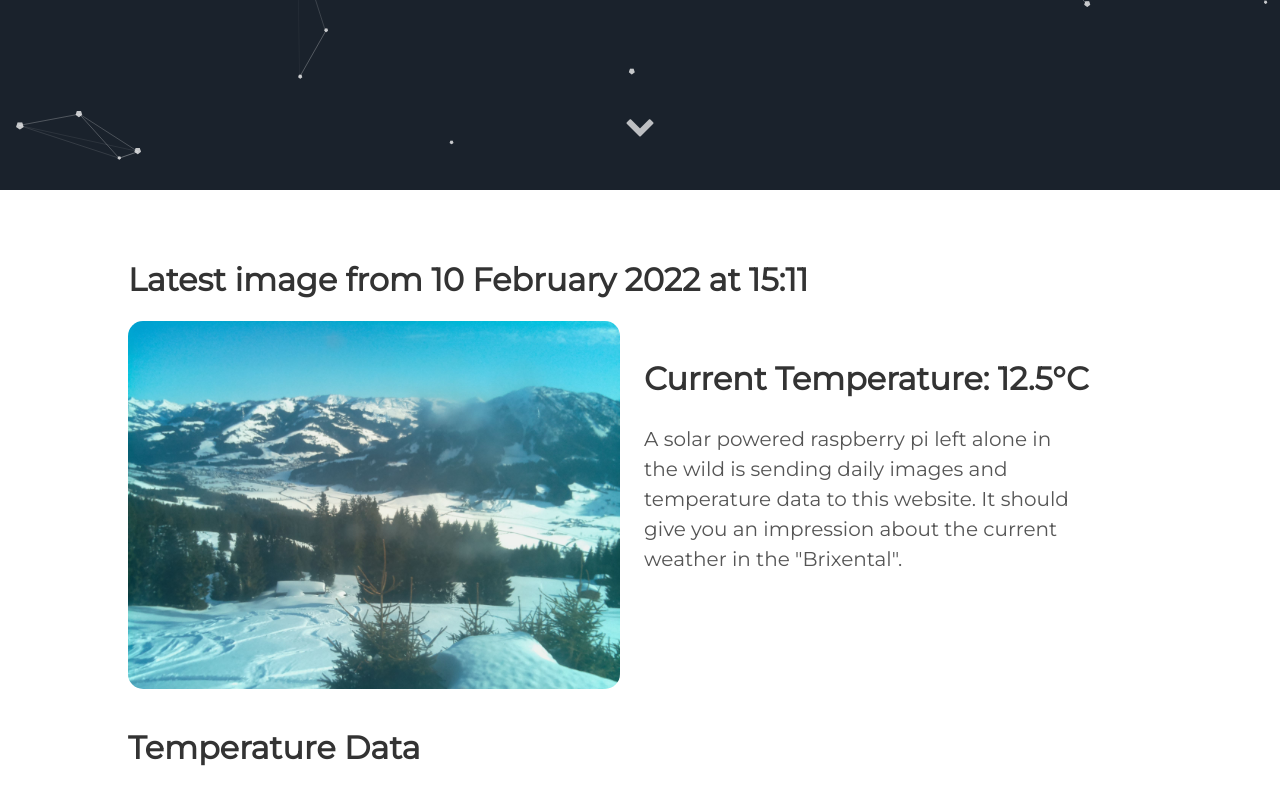
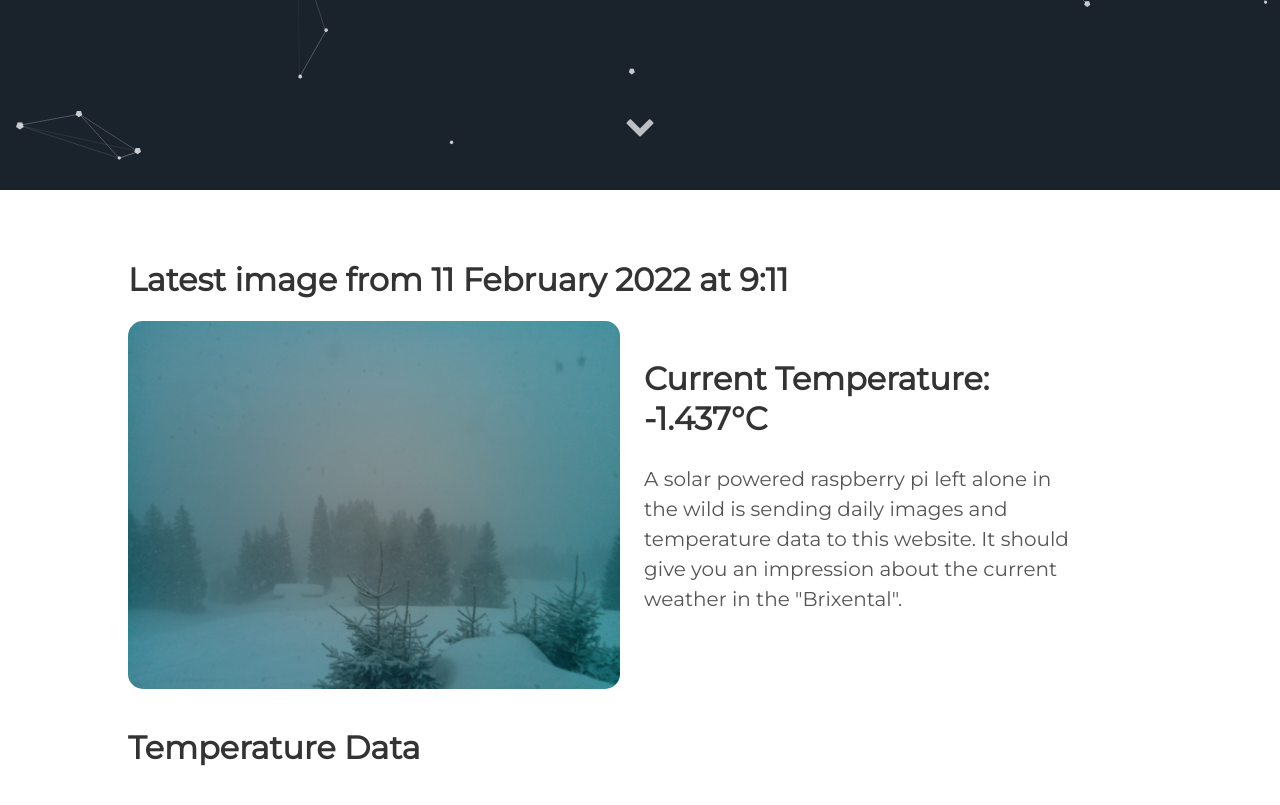
Before and after one commit to vektorious/vektorious.github.io, a Jekyll site: the page built from resources/huette.md, in a window 1280 px wide and 900 px high, scrolled down 710 px. Shown: the top 805 px of the window. Built offline with Jekyll 4.4.1, drawn with Linux system fonts in a browser that asks for light colours.

Commit message:
I'm a bot beep boop

```diff
--- a/resources/huette.md
+++ b/resources/huette.md
@@ -6,13 +6,13 @@ image: '/assets/img/'
 description: 'Live image from the Austrian alps'
 twitter_text: ' '
 ---
-## Latest image from 10 February 2022 at 15:11
+## Latest image from 11 February 2022 at  9:11
 <div class="huette">
   <div class="huette-image">
     <img src="{{ "/assets/img/huette.jpg" | prepend: site.baseurl }}">
   </div>
   <div class="huette-text">
-        <h2>Current Temperature: 12.5°C</h2>
+        <h2>Current Temperature: -1.437°C</h2>
         <p>A solar powered raspberry pi left alone in the wild is sending daily images and temperature data to this website. It should give you an impression about the current weather in the "Brixental".</p>
 
   </div>
```
Also changed, not shown: rpi-script/2022-02-11_090942.txt (renamed from rpi-script/2022-02-10_150941.txt, +6 -5 lines), rpi-script/huette.md (+2 -2 lines), assets/img/huette.jpg, assets/img/temp_plot.png, rpi-script/temp_plot.png, 1 other file.
